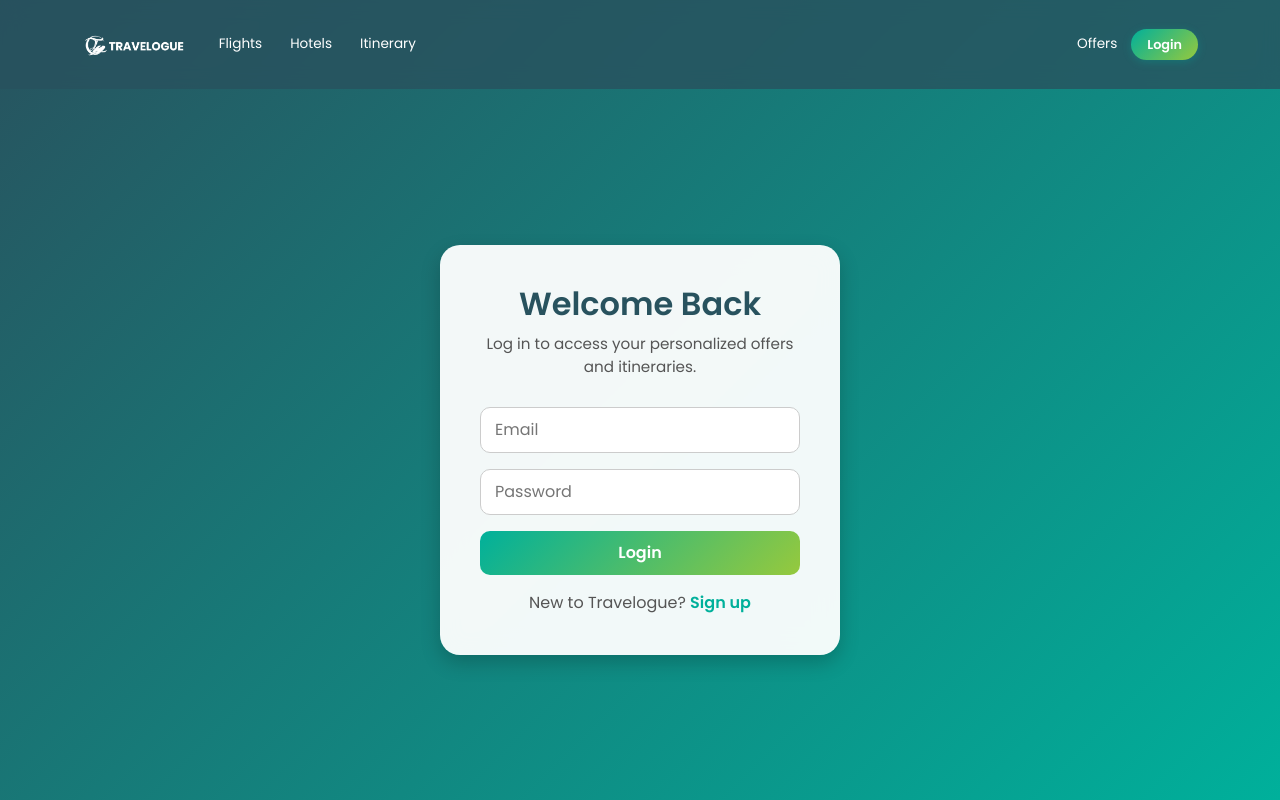
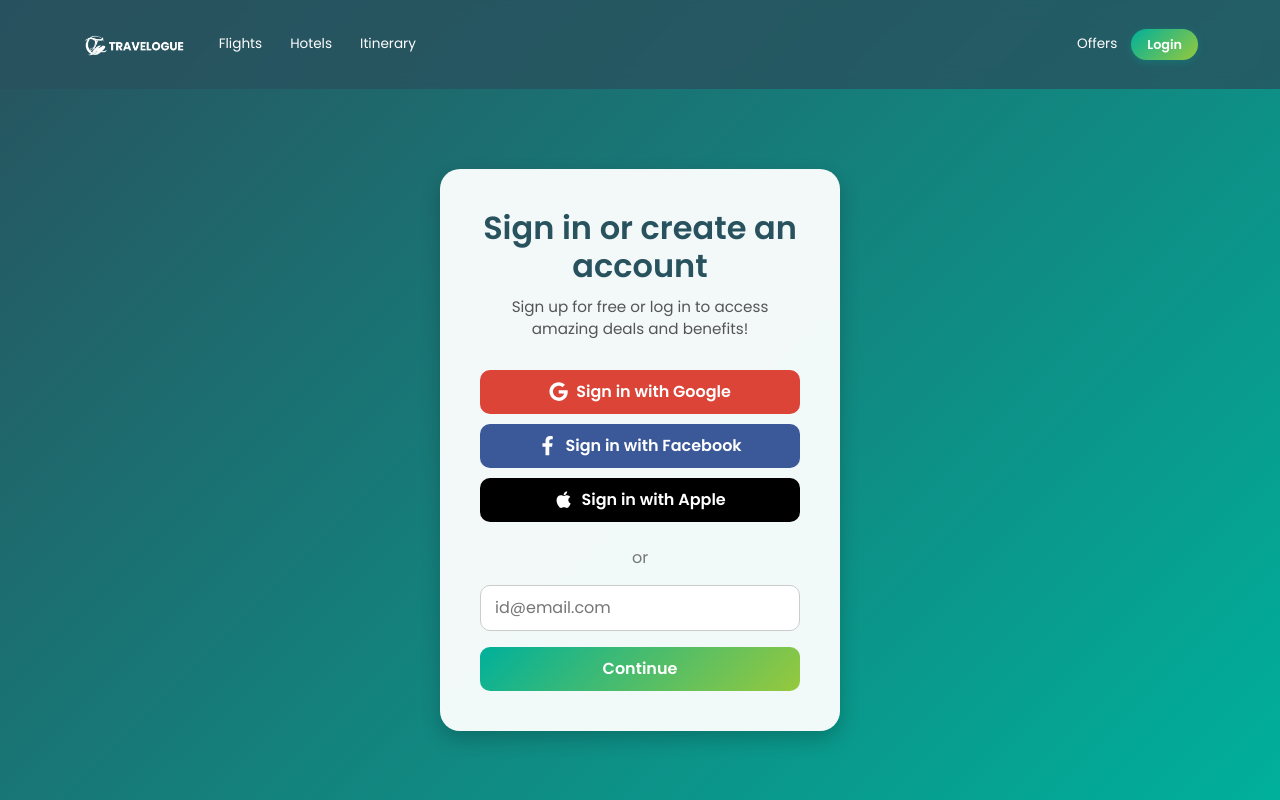
Before and after one commit to patdyeyms/Travelogue, a React (Create React App) app in the folder frontend/: page /Login in a window 1280 px wide. Built offline with nearby package versions, Linux system fonts and the light colour scheme.

Commit message:
Login/Signup joint page like Agoda

```diff
--- a/frontend/src/App.js
+++ b/frontend/src/App.js
@@ -6,7 +6,6 @@
 import NavbarComponent from "./component/NavbarComponent";
 import Flights from "./pages/Flights";
 import Hotels from "./pages/Hotels";
-import Signup from "./pages/Signup";
 import Offers from "./pages/Offers";
 import Login from "./pages/Login";
 import BookingDetails from "./pages/BookingDetails";
@@ -33,7 +32,6 @@
           <Route path="/Flights" element={<Flights />} />
           <Route path="/Login" element={<Login />} />
           <Route path="/Offers" element={<Offers />} />
-          <Route path="/Signup" element={<Signup />} />
           <Route path="/Flights/Results" element={<FlightResults />} />
           <Route path="/flight-details" element={<FlightDetails />} />
           <Route path="/flight-confirmation" element={<FlightConfirmation />} />
--- a/frontend/src/css/Login.css
+++ b/frontend/src/css/Login.css
@@ -31,6 +31,65 @@
   margin-bottom: 1.8rem;
 }
 
+/* Social login */
+.social-login {
+  display: flex;
+  flex-direction: column;
+  gap: 10px;
+  margin-bottom: 1.5rem;
+}
+
+.social-btn {
+  display: flex;
+  align-items: center;
+  justify-content: center;
+  padding: 10px;
+  border-radius: 10px;
+  border: none;
+  font-weight: 600;
+  cursor: pointer;
+  transition: all 0.3s ease;
+  color: #fff;
+}
+
+.social-icon {
+  margin-right: 8px;
+  font-size: 1.2rem;
+}
+
+.social-btn.google {
+  background: #db4437;
+}
+
+.social-btn.google:hover {
+  background: #c13525;
+}
+
+.social-btn.facebook {
+  background: #3b5998;
+}
+
+.social-btn.facebook:hover {
+  background: #2d4373;
+}
+
+.social-btn.apple {
+  background: #000;
+}
+
+.social-btn.apple:hover {
+  background: #333;
+}
+
+/* Divider */
+.divider {
+  text-align: center;
+  margin: 15px 0;
+  font-weight: 500;
+  color: #777;
+}
+
+/* Email login */
 .login-input {
   width: 100%;
   padding: 10px 14px;
--- a/frontend/src/pages/Login.js
+++ b/frontend/src/pages/Login.js
@@ -1,68 +1,55 @@
 import React, { useState } from "react";
 import { useNavigate } from "react-router-dom";
 import "../css/Login.css";
+import { FaGoogle, FaFacebookF, FaApple } from "react-icons/fa";
 
 function Login() {
   const navigate = useNavigate();
   const [email, setEmail] = useState("");
-  const [password, setPassword] = useState("");
 
-  const handleLogin = async (e) => {
+  const handleLogin = (e) => {
     e.preventDefault();
-    try {
-      const res = await fetch("http://localhost/travelogue-api/login.php", {
-        method: "POST",
-        headers: { "Content-Type": "application/json" },
-        body: JSON.stringify({ email, password }),
-      });
-      const data = await res.json();
-      if (data.success) {
-        localStorage.setItem("user", JSON.stringify(data.user));
-        navigate("/Itinerary");
-      } else {
-        alert(data.message);
-      }
-    } catch (err) {
-      console.error(err);
-      alert("Error connecting to server");
-    }
+    alert(`Logging in with email: ${email}`);
+    // Your API call can go here
   };
-
 
   return (
     <div className="login-page">
       <div className="login-card">
-        <h2 className="login-title">Welcome Back</h2>
+        <h2 className="login-title">Sign in or create an account</h2>
         <p className="login-subtitle">
-          Log in to access your personalized offers and itineraries.
+          Sign up for free or log in to access amazing deals and benefits!
         </p>
 
+        {/* Social Login */}
+        <div className="social-login">
+          <button className="social-btn google">
+            <FaGoogle className="social-icon" /> Sign in with Google
+          </button>
+          <button className="social-btn facebook">
+            <FaFacebookF className="social-icon" /> Sign in with Facebook
+          </button>
+          <button className="social-btn apple">
+            <FaApple className="social-icon" /> Sign in with Apple
+          </button>
+        </div>
+
+        <div className="divider">or</div>
+
+        {/* Email Login */}
         <form className="login-form" onSubmit={handleLogin}>
           <input
             type="email"
-            placeholder="Email"
+            placeholder="id@email.com"
             className="login-input"
             value={email}
             onChange={(e) => setEmail(e.target.value)}
             required
           />
-          <input
-            type="password"
-            placeholder="Password"
-            className="login-input"
-            value={password}
-            onChange={(e) => setPassword(e.target.value)}
-            required
-          />
           <button className="login-submit-btn" type="submit">
-            Login
+            Continue
           </button>
         </form>
-
-        <p className="login-switch">
-          New to Travelogue?{" "}
-          <span onClick={() => navigate("/Signup")}>Sign up</span>
-        </p>
       </div>
     </div>
   );
--- a/frontend/src/pages/Signup.js
+++ /dev/null
@@ -1,82 +0,0 @@
-import React, { useState } from "react";
-import { useNavigate } from "react-router-dom";
-import "../css/Login.css";
-
-function Signup() {
-  const navigate = useNavigate();
-  const [form, setForm] = useState({
-    name: "",
-    email: "",
-    password: "",
-  });
-
-  const handleSubmit = async (e) => {
-    e.preventDefault();
-    try {
-      const res = await fetch("http://localhost/travelogue-api/signup.php", {
-        method: "POST",
-        headers: { "Content-Type": "application/json" },
-        body: JSON.stringify(form),
-      });
-      const data = await res.json();
-      if (data.success) {
-        alert("Signup successful! Please login.");
-        navigate("/Login");
-      } else {
-        alert(data.message);
-      }
-    } catch (err) {
-      console.error(err);
-      alert("Error connecting to server");
-    }
-  };
-
-
-  return (
-    <div className="login-page">
-      <div className="login-card">
-        <h2 className="login-title">Create an Account</h2>
-        <p className="login-subtitle">
-          Sign up to unlock exclusive travel deals and vouchers.
-        </p>
-
-        <form className="login-form" onSubmit={handleSubmit}>
-          <input
-            type="text"
-            placeholder="Full Name"
-            className="login-input"
-            value={form.name}
-            onChange={(e) => setForm({ ...form, name: e.target.value })}
-            required
-          />
-          <input
-            type="email"
-            placeholder="Email"
-            className="login-input"
-            value={form.email}
-            onChange={(e) => setForm({ ...form, email: e.target.value })}
-            required
-          />
-          <input
-            type="password"
-            placeholder="Password"
-            className="login-input"
-            value={form.password}
-            onChange={(e) => setForm({ ...form, password: e.target.value })}
-            required
-          />
-          <button className="login-submit-btn" type="submit">
-            Sign Up
-          </button>
-        </form>
-
-        <p className="login-switch">
-          Already have an account?{" "}
-          <span onClick={() => navigate("/Login")}>Log in</span>
-        </p>
-      </div>
-    </div>
-  );
-}
-
-export default Signup;
--- /dev/null
+++ b/package.json
@@ -0,0 +1,5 @@
+{
+  "dependencies": {
+    "react-icons": "^5.5.0"
+  }
+}
```
Also changed, not shown: 1 other file (tests, documents, lock files or other folders).
